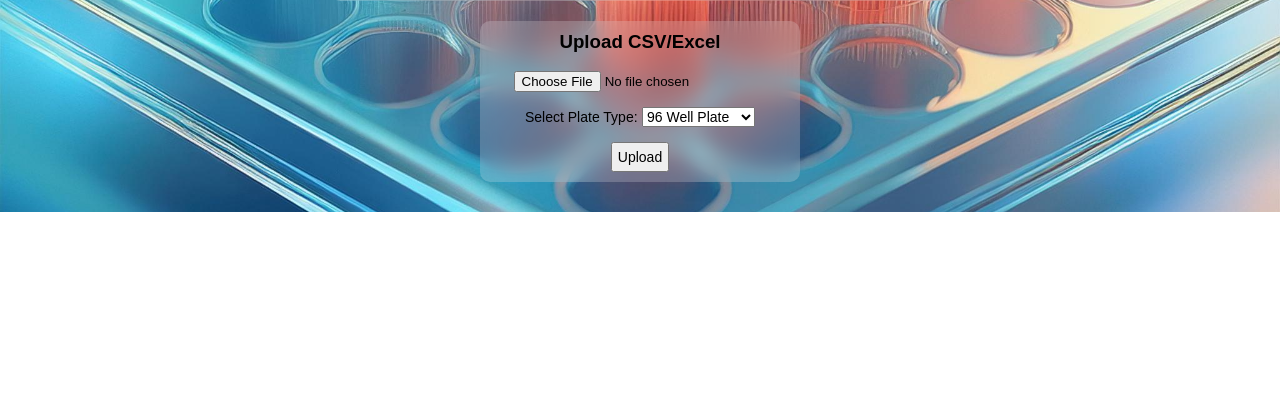
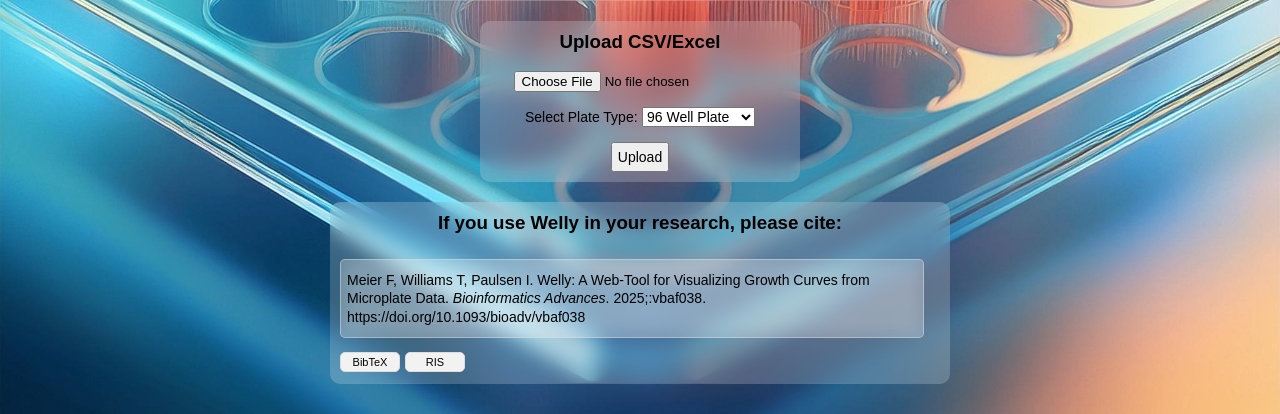
Before and after one commit to SynBioExplorer/Welly, a Flask app: page / in a window 1280 px wide. Shown: the part 596-1010 px from the top of the page. Before the commit the page ends 808 px from the top, so only its background shows below. Run offline with Flask 2, Linux system fonts and the light colour scheme.

Commit message:
Update index.html with citation

```diff
--- a/templates/index.html
+++ b/templates/index.html
@@ -216,6 +216,118 @@
                 <input type="submit" value="Upload">
             </form>
         </div>
+        <!-- Citation Section -->
+<div class="instructions">
+    <h3>If you use Welly in your research, please cite:</h3>
+    <div class="citation-box">
+        <p class="citation-text">
+            Meier F, Williams T, Paulsen I. Welly: A Web-Tool for Visualizing Growth Curves from Microplate Data. <em>Bioinformatics Advances</em>. 2025;:vbaf038. https://doi.org/10.1093/bioadv/vbaf038
+        </p>
+    </div>
+    <div class="citation-buttons">
+        <button class="citation-button" id="bibtexButton">BibTeX</button>
+        <button class="citation-button" id="risButton">RIS</button>
+        <div class="citation-format" id="bibtexFormat" style="display: none;">
+            <pre>@article{meier2025welly,
+    title={Welly: A Web-Tool for Visualizing Growth Curves from Microplate Data},
+    author={Meier, Felix and Williams, Tom and Paulsen, Ian},
+    journal={Bioinformatics Advances},
+    year={2025},
+    pages={vbaf038},
+    doi={10.1093/bioadv/vbaf038},
+    publisher={Oxford University Press}
+}</pre>
+        </div>
+        <div class="citation-format" id="risFormat" style="display: none;">
+            <pre>TY  - JOUR
+T1  - Welly: A Web-Tool for Visualizing Growth Curves from Microplate Data
+AU  - Meier, Felix
+AU  - Williams, Tom
+AU  - Paulsen, Ian
+JO  - Bioinformatics Advances
+PY  - 2025
+SP  - vbaf038
+DO  - 10.1093/bioadv/vbaf038
+ER  -</pre>
+        </div>
+    </div>
+</div>
+
+<style>
+    .citation-box {
+        background-color: rgba(255, 255, 255, 0.2);
+        backdrop-filter: blur(10px);
+        -webkit-backdrop-filter: blur(10px);
+        border-radius: 5px;
+        padding: 1px 6px;
+        margin: 6px 0;
+        border: 1px solid rgba(221, 221, 221, 0.5);
+        max-width: 95%;
+        display: inline-block;
+    }
+
+    .citation-text {
+        font-size: 8px;
+        margin: 0;
+        line-height: 1.3;
+    }
+
+    .citation-buttons {
+        display: flex;
+        flex-direction: row;
+        margin-top: 6px;
+    }
+
+    .citation-button {
+        background-color: #f2f2f2;
+        border: 1px solid #ddd;
+        border-radius: 5px;
+        padding: 3px 8px;
+        margin: 2px 5px 2px 0;
+        cursor: pointer;
+        font-size: 11px;
+        width: 60px;
+    }
+
+    .citation-format {
+        background-color: white;
+        border-radius: 5px;
+        padding: 10px;
+        margin: 5px 0 10px 0;
+        border: 1px solid #ddd;
+        font-size: 12px;
+        max-height: 150px;
+        overflow-y: auto;
+    }
+
+    .citation-format pre {
+        margin: 0;
+        white-space: pre-wrap;
+    }
+</style>
+
+<script>
+    document.getElementById('bibtexButton').addEventListener('click', function() {
+        toggleFormat('bibtexFormat');
+    });
+
+    document.getElementById('risButton').addEventListener('click', function() {
+        toggleFormat('risFormat');
+    });
+
+    function toggleFormat(formatId) {
+        const format = document.getElementById(formatId);
+        const otherFormatId = formatId === 'bibtexFormat' ? 'risFormat' : 'bibtexFormat';
+        const otherFormat = document.getElementById(otherFormatId);
+
+        if (format.style.display === 'none') {
+            format.style.display = 'block';
+            otherFormat.style.display = 'none';
+        } else {
+            format.style.display = 'none';
+        }
+    }
+</script>
     </div>
 </body>
 </html>
```
